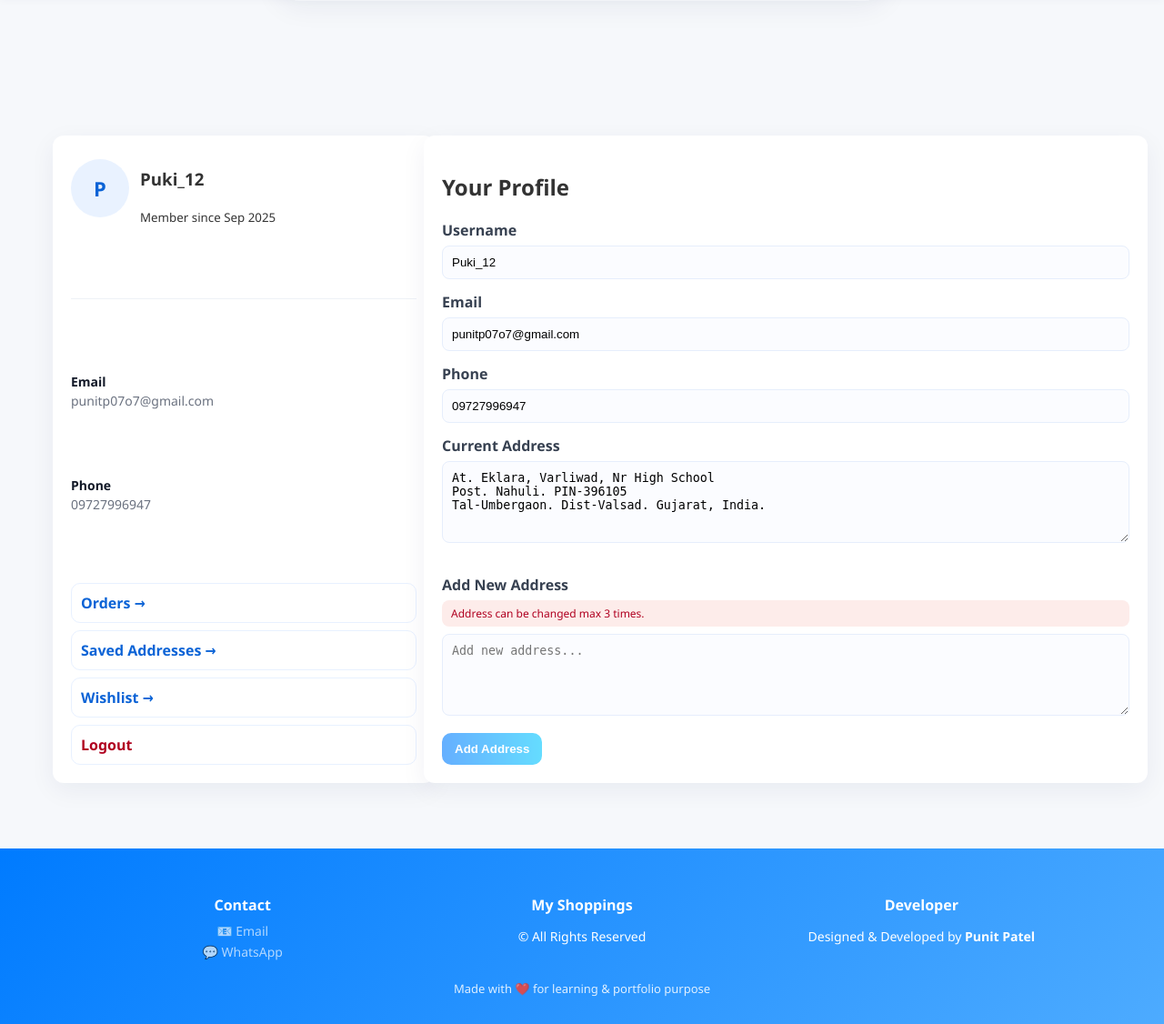
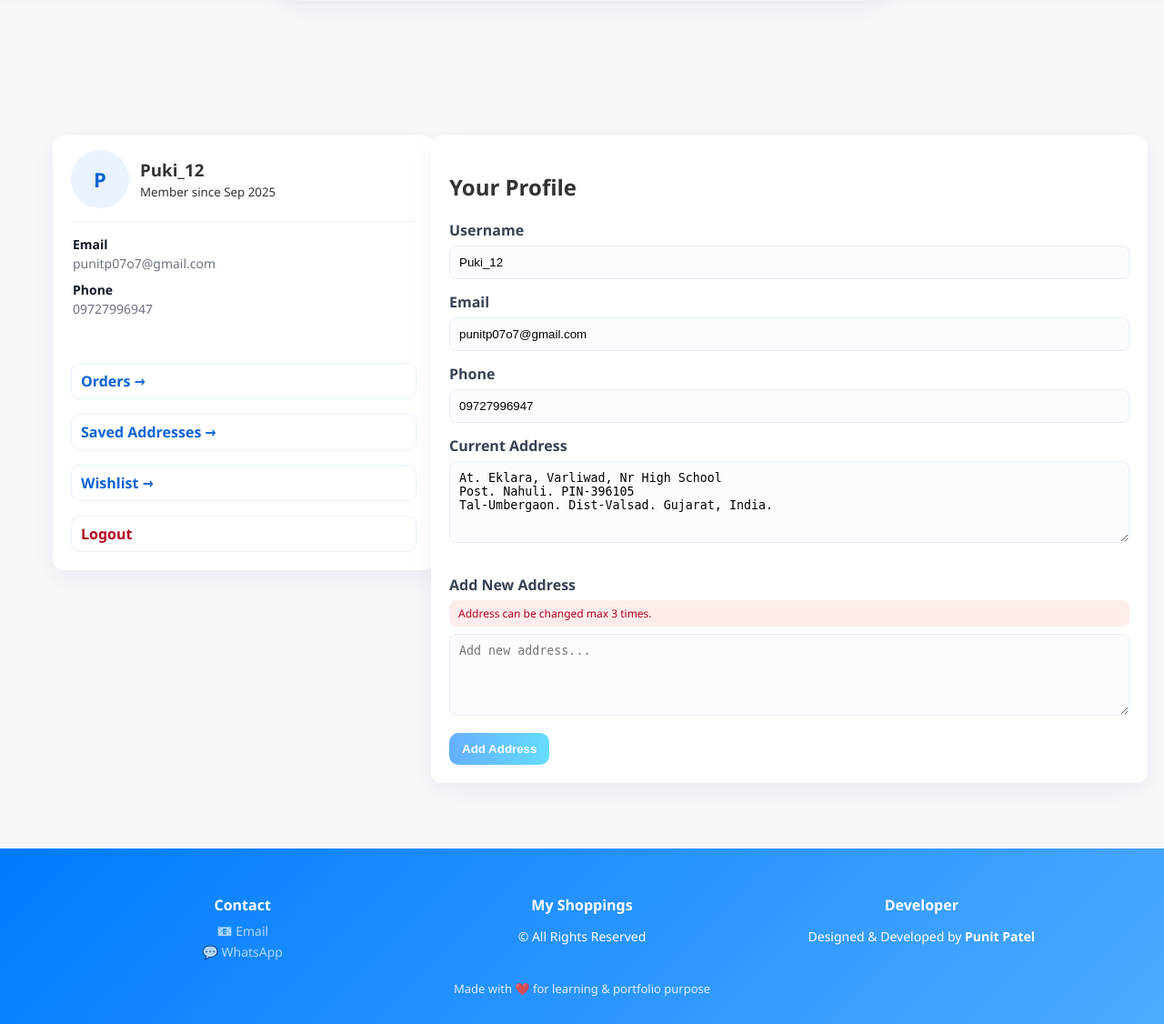
Before and after one commit to punit7-os/portf-website, a Django app: page /shop/profile/ in a window 1280 px wide. Shown: the part 69-1195 px from the top of the page at 91% size. Run offline with Django 5.2, Linux system fonts and the light colour scheme; a user stored in the database is signed in; data comes from the database, SQL or seed files in the repository; both versions use the stored data as it was after the commit.

Commit message:
profile email spacing done , now on wishlist

```diff
--- a/django-portfolio/shop/models.py
+++ b/django-portfolio/shop/models.py
@@ -139,3 +139,26 @@ class Address(models.Model):
 
     def __str__(self):
         return f"Address for {self.profile.user.username}"
+
+# shop/models.py
+
+from django.conf import settings
+
+class Wishlist(models.Model):
+    user = models.ForeignKey(
+        settings.AUTH_USER_MODEL,
+        on_delete=models.CASCADE,
+        related_name="wishlist"
+    )
+    product = models.ForeignKey(
+        Product,
+        on_delete=models.CASCADE,
+        related_name="wishlisted_by"
+    )
+    created_at = models.DateTimeField(auto_now_add=True)
+
+    class Meta:
+        unique_together = ("user", "product")
+
+    def __str__(self):
+        return f"{self.user} - {self.product}"
--- a/django-portfolio/shop/templates/shop/profile.html
+++ b/django-portfolio/shop/templates/shop/profile.html
@@ -11,7 +11,8 @@
   padding: 18px;
   display: grid;
   grid-template-columns: 380px 1fr; /* wider left card */
-  gap: 28px;                  /* slightly more breathing space */
+  gap: 36px;
+  align-items: start; /* 🔥 STOP vertical stretching */       /* slightly more breathing space */
 }
 
 
@@ -33,7 +34,8 @@
     }
 
 .card hr {
-  margin: 6px 0;
+  margin: 4px 0 6px;
+  height: 1px;
   border: none;
   border-top: 1px solid #eef2f7; /* light divider like image */
 }
@@ -53,16 +55,21 @@
     color: #0b63d6;
   }
 
+  .quick-links {
+  margin-top: 26px; /* 🔽 tighter than default */
+}
+
   .quick-links a {
     display: block;
-    margin-top: 8px;
-    padding: 10px;
+    margin-top: 16px;
+    padding: 8px 10px;
     border-radius: 10px;
     border: 1px solid #e8f1ff;
     text-decoration: none;
     font-weight: 600;
     color: #0b63d6;
     cursor: pointer;
+
   }
 
   input,
@@ -165,6 +172,9 @@
 
 .profile-wrap > .card:first-child {
   padding-top: 16px; /* 🔽 from 20px */
+   display: flex;
+  flex-direction: column;
+  gap: 6px; /* controls spacing between all sections */
 }
 
 .saved-address-hover {
@@ -183,7 +193,8 @@
 
 /* LEFT CARD INFO STYLE (Email / Phone) */
 .info-block {
-  margin-top: 6px;
+  margin-top: 0;
+  margin: 2px;
 }
 
 .info-label {
@@ -197,6 +208,13 @@
   font-size: 14px;
   color: #6b7280; /* muted gray like screenshot */
   word-break: break-all;
+}
+
+/* Kill default margins inside left card */
+.profile-wrap > .card:first-child h3,
+.profile-wrap > .card:first-child small,
+.profile-wrap > .card:first-child p {
+  margin: 0;
 }
 
 </style>
@@ -250,7 +268,8 @@
 </div>
 
 
-      <a href="#">Wishlist →</a>
+      <a href="{% url 'shop:wishlist' %}">Wishlist →</a>
+
       <a href="{% url 'shop:logout' %}" style="color:#b00020;">Logout</a>
     </div>
   </div>
--- a/django-portfolio/shop/urls.py
+++ b/django-portfolio/shop/urls.py
@@ -60,4 +60,7 @@ urlpatterns = [
     path("profile/address/add/", views.add_address, name="add_address"),
     path("profile/address/delete/<int:address_id>/", views.delete_address, name="delete_address"),
 
+    path("wishlist/", views.wishlist_page, name="wishlist"),
+    path("wishlist/toggle/<int:product_id>/", views.toggle_wishlist, name="toggle_wishlist"),
+
 ]
--- a/django-portfolio/shop/views.py
+++ b/django-portfolio/shop/views.py
@@ -944,3 +944,32 @@ def delete_address(request, address_id):
         pass
 
     return redirect("shop:profile")
+
+# shop/views.py
+
+from django.contrib.auth.decorators import login_required
+from django.http import JsonResponse
+from django.shortcuts import render, get_object_or_404, redirect
+from .models import Wishlist, Product
+
+
+@login_required
+def toggle_wishlist(request, product_id):
+    product = get_object_or_404(Product, id=product_id)
+
+    wish, created = Wishlist.objects.get_or_create(
+        user=request.user,
+        product=product
+    )
+
+    if not created:
+        wish.delete()
+        return JsonResponse({"status": "removed"})
+    else:
+        return JsonResponse({"status": "added"})
+
+
+@login_required
+def wishlist_page(request):
+    items = Wishlist.objects.filter(user=request.user).select_related("product")
+    return render(request, "shop/wishlist.html", {"items": items})
```
Also changed, not shown: django-portfolio/shop/templates/shop/wishlist.html (added, +34 -0 lines), django-portfolio/db.sqlite3, django-portfolio/shop/migrations/0010_wishlist.py (added).
